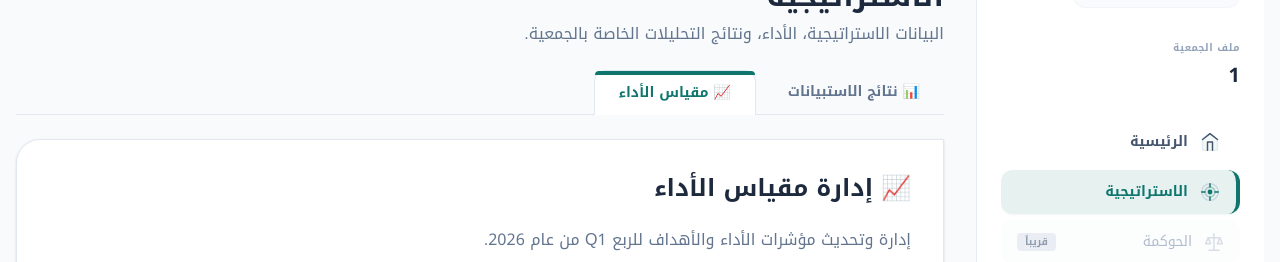
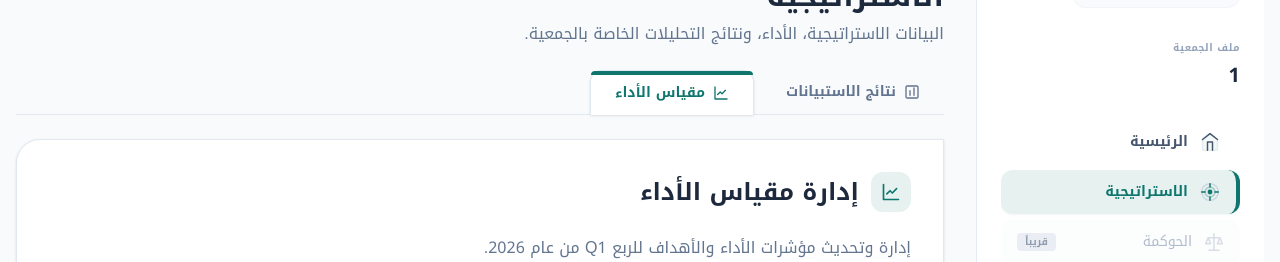
Before and after one commit to zad-ksa/zad-adm, a Next.js app: page /dashboard/charity/1/strategy/performance in a window 1280 px wide. Shown: the part 135-397 px from the top of the page. Built offline with nearby package versions, Linux system fonts and the light colour scheme; no server answers; the database is empty.

Commit message:
"تعديل الايقونات"

```diff
--- a/src/app/dashboard/charity/[name]/page.tsx
+++ b/src/app/dashboard/charity/[name]/page.tsx
@@ -43,9 +43,11 @@ const LicenseIcon = () => (
 const RocketIcon = () => (
   <svg xmlns="http://www.w3.org/2000/svg" viewBox="0 0 24 24" fill="none" stroke="currentColor" strokeWidth="2" strokeLinecap="round" strokeLinejoin="round" className="w-8 h-8 text-primary">
     <path d="M4.5 16.5c-1.5 1.25-2.5 3.5-2.5 3.5s2.25-1 3.5-2.5" />
-    <path d="M12 2C6 2 2 6 2 12c0 2.5 1.5 4.5 3 5.5l1.5-1.5C6 15 5 13.5 5 12c0-4.5 3-7.5 7-7.5s7 3 7 7.5c0 1.5-1 3-1.5 4l-1.5-1.5c1.5-1 3-3 3-5.5 0-6-4-10-10-10z" className="fill-primary/5" />
-    <path d="M19 19s-1-2.25-2.5-3.5l1.5-1.5c1.5 1.25 3.5 2.5 3.5 2.5s-1 1.25-2.5 2.5z" />
-    <circle cx="12" cy="9" r="2" />
+    <path d="M14 2c1.8 0 3 1.2 3 3 0 .2 0 .4-.1.6l-3.3 3.3c-.6.6-1.5.6-2.1 0L9.4 6.8c-.6-.6-.6-1.5 0-2.1L12.7 1.4c.2-.2.4-.4.6-.4h.7z" className="fill-primary/5" />
+    <path d="M9 12c0-.6.4-1 1-1h1.5l1.5-3 3-1.5V11c0 .6-.4 1-1 1H7.5l-1.5 3-3 1.5V11z" />
+    <path d="M12 15l-3-3" />
+    <path d="M9 21v-4" />
+    <path d="M14 17v4" />
   </svg>
 );
 
--- a/src/app/dashboard/charity/[name]/strategy/StrategyTabs.tsx
+++ b/src/app/dashboard/charity/[name]/strategy/StrategyTabs.tsx
@@ -2,20 +2,37 @@
 
 import Link from "next/link";
 import { usePathname } from "next/navigation";
+
+const SurveyIcon = () => (
+  <svg xmlns="http://www.w3.org/2000/svg" viewBox="0 0 24 24" fill="none" stroke="currentColor" strokeWidth="2" strokeLinecap="round" strokeLinejoin="round" className="w-4 h-4">
+    <rect x="3" y="3" width="18" height="18" rx="2" ry="2" />
+    <line x1="9" y1="17" x2="9" y2="10" />
+    <line x1="15" y1="17" x2="15" y2="6" />
+  </svg>
+);
+
+const MetricIcon = () => (
+  <svg xmlns="http://www.w3.org/2000/svg" viewBox="0 0 24 24" fill="none" stroke="currentColor" strokeWidth="2" strokeLinecap="round" strokeLinejoin="round" className="w-4 h-4">
+    <path d="M3 3v18h18" />
+    <path d="M18.7 8l-5.1 5.2-2.8-2.7L7 14.3" />
+  </svg>
+);
 
 export default function StrategyTabs({ charityName }: { charityName: string }) {
   const pathname = usePathname();
 
   const tabs = [
     {
-      title: "📊 نتائج الاستبيانات",
+      title: "نتائج الاستبيانات",
       href: `/dashboard/charity/${encodeURIComponent(charityName)}/strategy`,
       exact: true,
+      icon: <SurveyIcon />,
     },
     {
-      title: "📈 مقياس الأداء",
+      title: "مقياس الأداء",
       href: `/dashboard/charity/${encodeURIComponent(charityName)}/strategy/performance`,
       exact: false,
+      icon: <MetricIcon />,
     },
   ];
 
@@ -33,13 +50,14 @@ export default function StrategyTabs({ charityName }: { charityName: string }) {
           <Link
             key={idx}
             href={tab.href}
-            className={`px-6 py-3 font-bold text-sm rounded-t-xl transition-colors relative ${
+            className={`px-6 py-3 font-bold text-sm rounded-t-xl transition-all relative flex items-center gap-2 cursor-pointer select-none ${
               isActive
-                ? "bg-white text-primary border-t border-x border-slate-200 -mb-[1px]"
-                : "text-slate-500 hover:text-slate-800 hover:bg-slate-100"
+                ? "bg-white text-primary border-t border-x border-slate-200 -mb-[1px] shadow-sm"
+                : "text-slate-500 hover:text-slate-800 hover:bg-slate-100/60"
             }`}
           >
-            {tab.title}
+            {tab.icon}
+            <span>{tab.title}</span>
             {isActive && (
               <div className="absolute top-0 left-0 right-0 h-1 bg-primary rounded-t-xl" />
             )}
--- a/src/app/dashboard/charity/[name]/strategy/performance/page.tsx
+++ b/src/app/dashboard/charity/[name]/strategy/performance/page.tsx
@@ -12,6 +12,13 @@ export async function generateMetadata({ params }: { params: Promise<{ name: str
   };
 }
 
+const MetricIcon = () => (
+  <svg xmlns="http://www.w3.org/2000/svg" viewBox="0 0 24 24" fill="none" stroke="currentColor" strokeWidth="2" strokeLinecap="round" strokeLinejoin="round" className="w-5 h-5 text-primary">
+    <path d="M3 3v18h18" />
+    <path d="M18.7 8l-5.1 5.2-2.8-2.7L7 14.3" />
+  </svg>
+);
+
 export default async function CharityPerformancePage({ params, searchParams }: { params: Promise<{ name: string }>, searchParams: Promise<{ year?: string, quarter?: string }> }) {
   const { name } = await params;
   const decodedName = decodeURIComponent(name);
@@ -24,8 +31,11 @@ export default async function CharityPerformancePage({ params, searchParams }: {
 
   return (
     <div>
-      <h2 className="text-2xl font-bold text-slate-800 mb-6 flex items-center gap-2">
-        <span>📈</span> إدارة مقياس الأداء
+      <h2 className="text-2xl font-bold text-slate-800 mb-6 flex items-center gap-3">
+        <div className="w-10 h-10 bg-primary/10 rounded-xl flex items-center justify-center text-primary font-bold">
+          <MetricIcon />
+        </div>
+        إدارة مقياس الأداء
       </h2>
       <p className="text-slate-500 mb-8">
         إدارة وتحديث مؤشرات الأداء والأهداف للربع {quarter} من عام {year}.
```
